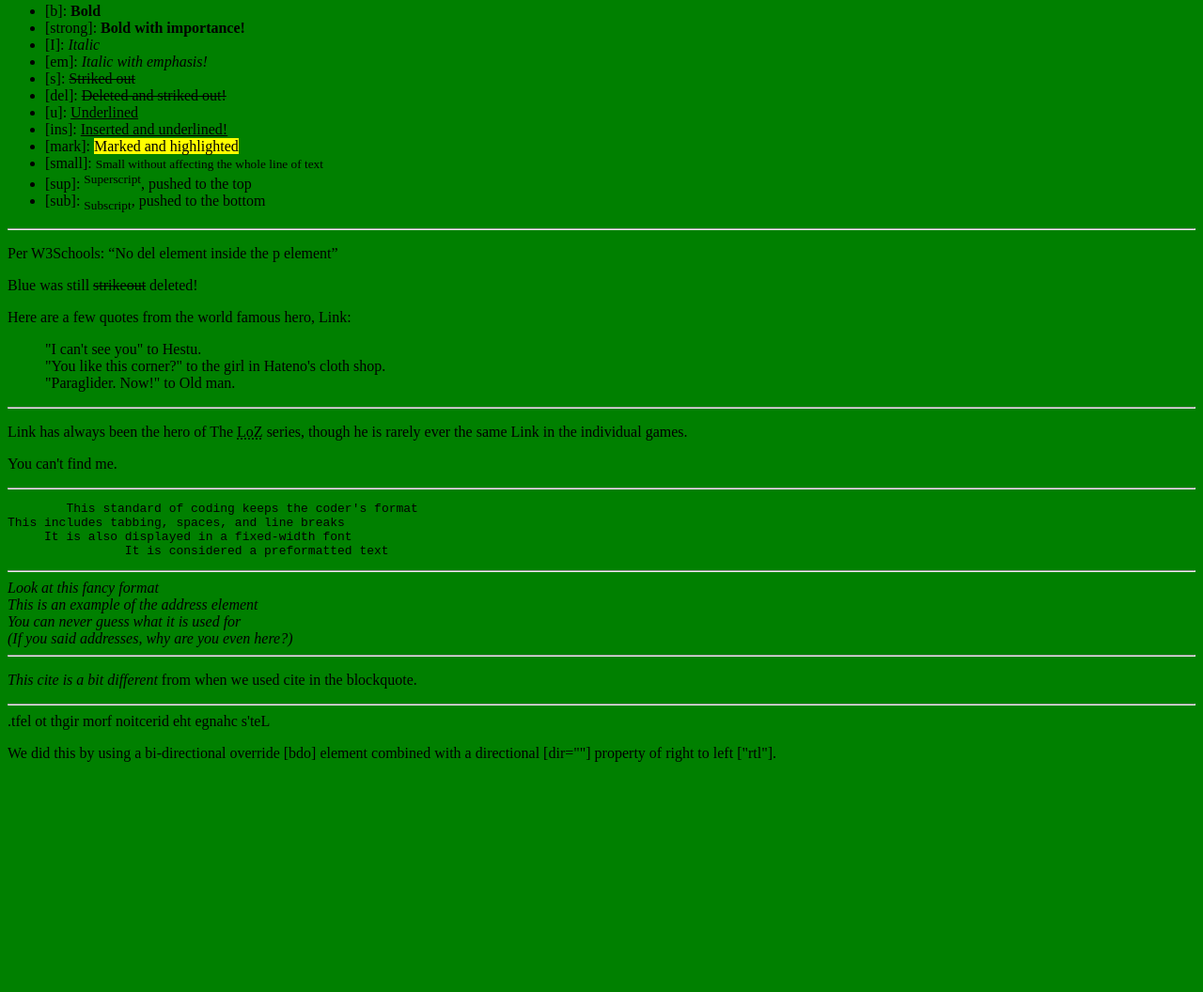
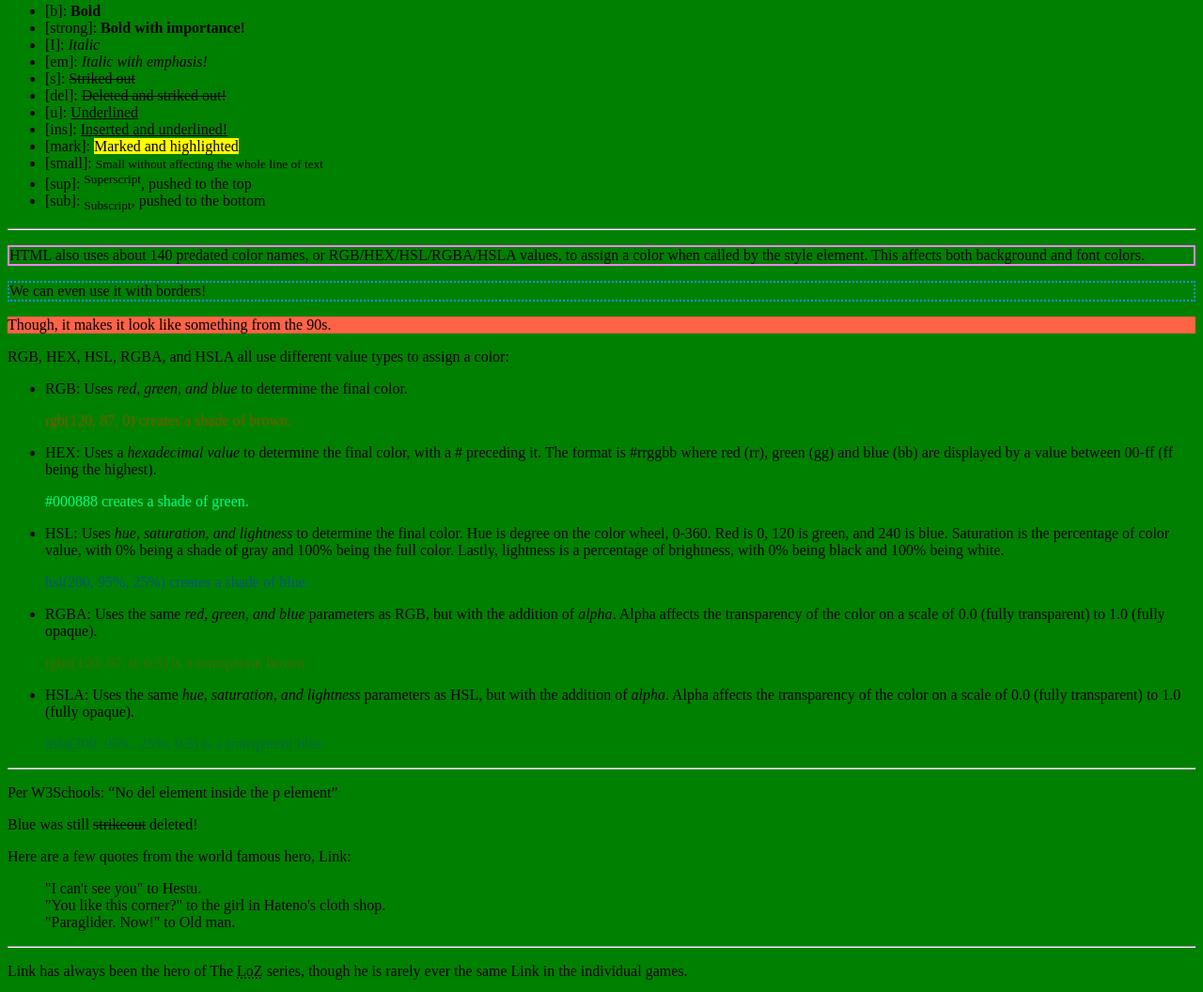
Before and after one commit to Seeker285/HTML-Practice, a plain HTML site: page index.htm in a window 1280 px wide. Shown: the part 2539-3595 px from the top of the page at 94% size. Before the commit the page ends 3366 px from the top, so only its background shows below. Drawn offline with Linux system fonts and the light colour scheme.

Commit message:
Add files via upload
Added HTML color values

```diff
--- a/index.htm
+++ b/index.htm
@@ -101,6 +101,22 @@
 
 <hr>
 
+<p style="border:2px solid Violet">HTML also uses about 140 predated color names, or RGB/HEX/HSL/RGBA/HSLA values, to assign a color when called by the style element. This affects both background and font colors.</p>
+<p style="border:2px dotted DodgerBlue">We can even use it with borders!</p>
+<p style="background-color:rgba(255,99,71)">Though, it makes it look like something from the 90s.</p>
+
+<p>RGB, HEX, HSL, RGBA, and HSLA all use different value types to assign a color:</p>
+<ul>
+<li>RGB: Uses <I>red, green, and blue</I> to determine the final color.<p style="color:rgb(120, 87, 0)">rgb(120, 87, 0) creates a shade of brown.</p></li>
+<li>HEX: Uses a <I>hexadecimal value</I> to determine the final color, with a # preceding it. The format is #rrggbb where red (rr), green (gg) and blue (bb) are displayed by a value between 00-ff (ff being the highest).<p style="color:#00ff88">#000888 creates a shade of green.</p></li>
+<li>HSL: Uses <I>hue, saturation, and lightness</I> to determine the final color. Hue is degree on the color wheel, 0-360. Red is 0, 120 is green, and 240 is blue. Saturation is the percentage of color value, with 0% being a shade of gray and 100% being the full color. Lastly, lightness is a percentage of brightness, with 0% being black and 100% being white.
+<p style="color:hsl(200, 95%, 25%)">hsl(200, 95%, 25%) creates a shade of blue.</p></li>
+<li>RGBA: Uses the same <I>red, green, and blue</I> parameters as RGB, but with the addition of <I>alpha</I>. Alpha affects the transparency of the color on a scale of 0.0 (fully transparent) to 1.0 (fully opaque).<p style="color:rgba(120, 87, 0, 0.5)">rgba(120, 87, 0, 0.5) is a transparent brown.</p></li>
+<li>HSLA: Uses the same <I>hue, saturation, and lightness</I> parameters as HSL, but with the addition of <I>alpha</I>. Alpha affects the transparency of the color on a scale of 0.0 (fully transparent) to 1.0 (fully opaque).<p style="color:hsla(200, 95%, 25%, 0.5)">hsla(200, 95%, 25%, 0.5) is a transparent blue.</p></li>
+</ul>
+
+<hr>
+
 <p>Per W3Schools: <q>No del element inside the p element</q></p>
 
 <p>Blue was still <s>strikeout</s> deleted!</p>
@@ -117,6 +133,11 @@
 <p>Link has always been the hero of The <abbr title="Legend of Zelda">LoZ</abbr> series, though he is rarely ever the same Link in the individual games.</p>
 
 <p title="Aren't I sneaky">You can't find me.</p>
+<!-- You can't see me here either! I'm a comment! -->
+<!-- let me just hide this right here...
+BOO
+-->
+<! I don't think those extra lines are necessary. Let's see... I was right.>
 
 <hr>
 
```
